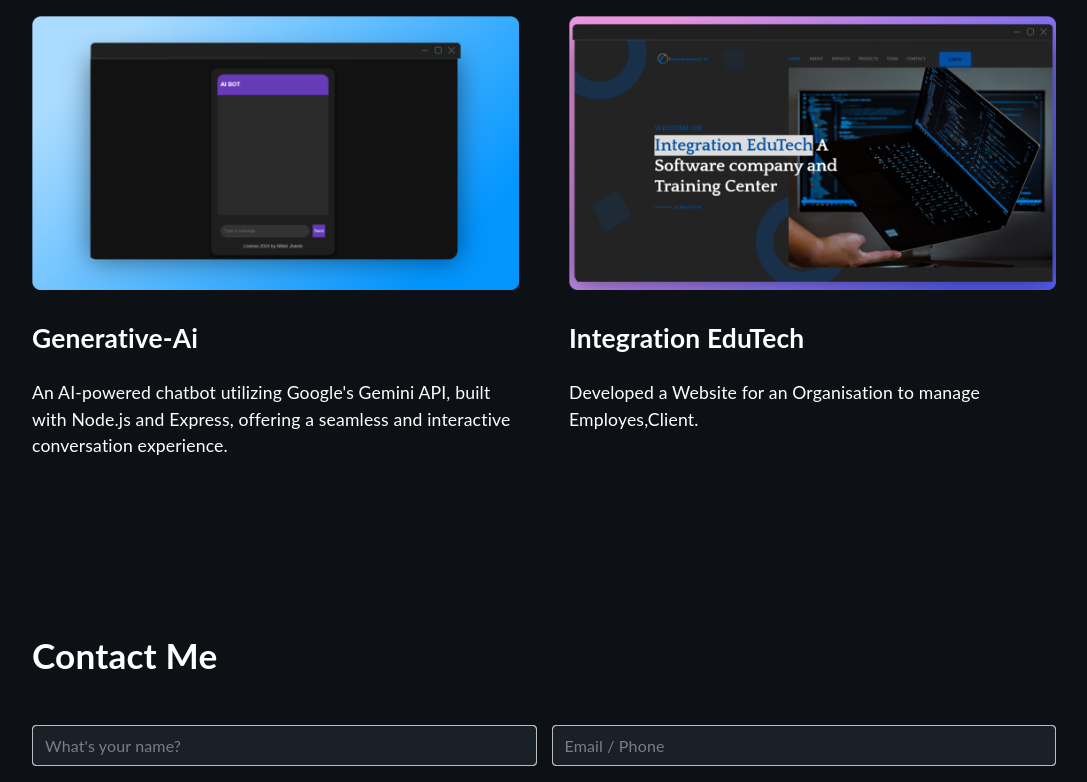
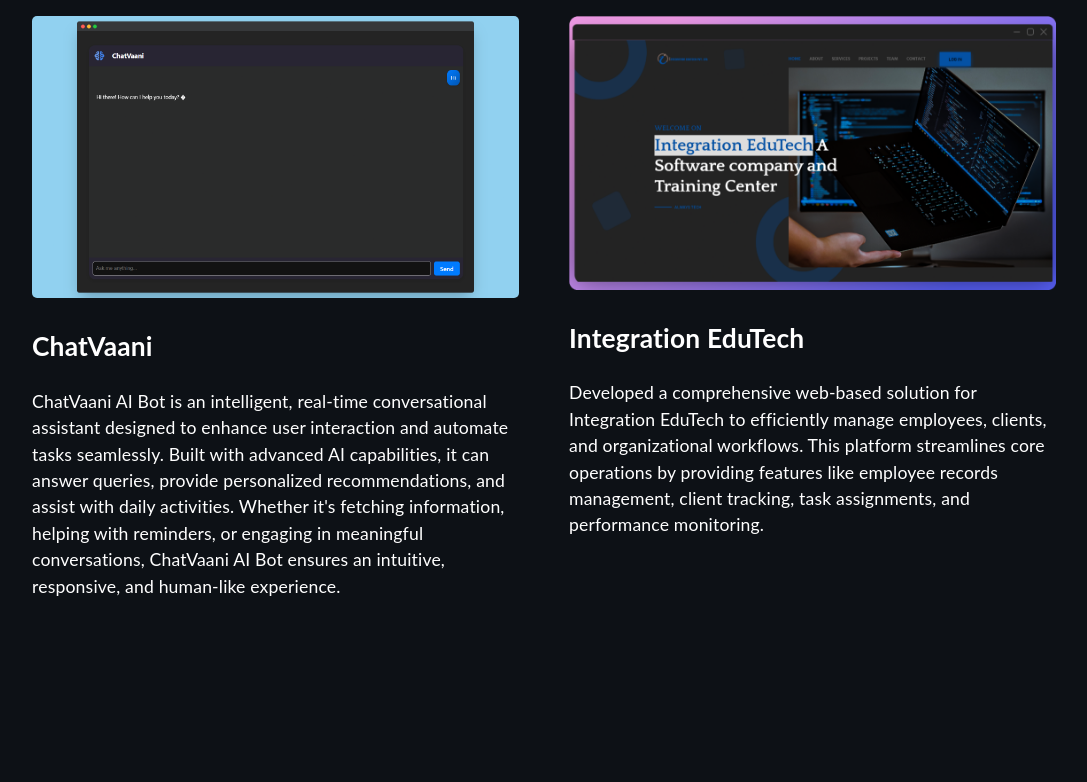
Before and after one commit to Nitishjhamb/MyPortfolio, a React (Create React App) app: page / in a window 1280 px wide. Shown: the part 3206-3988 px from the top of the page, without its empty margins (96-1183 px from the left). Built offline with nearby package versions, Linux system fonts and the light colour scheme.

Commit message:
update the project section

```diff
--- a/src/components/Project.tsx
+++ b/src/components/Project.tsx
@@ -1,38 +1,107 @@
-import mockup1 from '../assets/images/mockup1.png';
-import mockup2 from '../assets/images/mockup2.png';
-import mockup3 from '../assets/images/mockup3.png';
-import mockup4 from '../assets/images/mockup4.png';
-import '../assets/styles/Project.scss';
+import mockup1 from "../assets/images/mockup1.png";
+import mockup2 from "../assets/images/mockup2.png";
+import mockup3 from "../assets/images/mockup3.png";
+import mockup4 from "../assets/images/mockup4.png";
+import "../assets/styles/Project.scss";
 
 function Project() {
-    return(
+  return (
     <div className="projects-container" id="projects">
       <h1>Personal Projects</h1>
       <div className="projects-grid">
-
         <div className="project">
-                <a href="https://github.com/Nitishjhamb/automation-react-project.git" target="_blank" rel="noreferrer"><img src={mockup4} className="zoom" alt="thumbnail" width="100%"/></a>
-                <a href="https://github.com/Nitishjhamb/automation-react-project.git" target="_blank" rel="noreferrer"><h2>Automated Vulnerability Management and Visualization Platform
-                </h2></a>
-                <p>Automated Vulnerability Management and Visualization Platform" is a comprehensive solution designed to enhance software security by automating the detection, analysis, and remediation of vulnerabilities across the development lifecycle.</p>
+          <a
+            href="https://github.com/Nitishjhamb/automation-react-project.git"
+            target="_blank"
+            rel="noreferrer"
+          >
+            <img src={mockup4} className="zoom" alt="thumbnail" width="100%" />
+          </a>
+          <a
+            href="https://github.com/Nitishjhamb/automation-react-project.git"
+            target="_blank"
+            rel="noreferrer"
+          >
+            <h2>
+              Automated Vulnerability Management and Visualization Platform
+            </h2>
+          </a>
+          <p>
+            Automated Vulnerability Management and Visualization Platform" is a
+            comprehensive solution designed to enhance software security by
+            automating the detection, analysis, and remediation of
+            vulnerabilities across the development lifecycle.
+          </p>
         </div>
         <div className="project">
-                <a href="https://www.aquila-cms.com/demo#" target="_blank" rel="noreferrer"><img src={mockup3} className="zoom" alt="thumbnail" width="100%"/></a>
-                <a href="https://www.aquila-cms.com/demo#" target="_blank" rel="noreferrer"><h2>Aquila Cloud Shield Application</h2></a>
-                <p>The Aquila Cloud Shield Application project focuses on
-deploying a robust and secure web application using the MERN
-(MongoDB, Express.js, React, Node.js) stack within a three-tier
-architecture on a cloud platform such as AWS or Azure.</p>
+          <a
+            href="https://www.aquila-cms.com/demo#"
+            target="_blank"
+            rel="noreferrer"
+          >
+            <img src={mockup3} className="zoom" alt="thumbnail" width="100%" />
+          </a>
+          <a
+            href="https://www.aquila-cms.com/demo#"
+            target="_blank"
+            rel="noreferrer"
+          >
+            <h2>Aquila Cloud Shield Application</h2>
+          </a>
+          <p>
+            The Aquila Cloud Shield Application project focuses on deploying a
+            robust and secure web application using the MERN (MongoDB,
+            Express.js, React, Node.js) stack within a three-tier architecture
+            on a cloud platform such as AWS or Azure.
+          </p>
         </div>
         <div className="project">
-                <a href="https://github.com/Nitishjhamb/generative-ai.git" target="_blank" rel="noreferrer"><img src={mockup2} className="zoom" alt="thumbnail" width="100%"/></a>
-                <a href="https://github.com/Nitishjhamb/generative-ai.git" target="_blank" rel="noreferrer"><h2>Generative-Ai</h2></a>
-                <p>An AI-powered chatbot utilizing Google's Gemini API, built with Node.js and Express, offering a seamless and interactive conversation experience.</p>
+          <a
+            href="https://github.com/Nitishjhamb/generative-ai.git"
+            target="_blank"
+            rel="noreferrer"
+          >
+            <img src={mockup2} className="zoom" alt="thumbnail" width="100%" />
+          </a>
+          <a
+            href="https://github.com/Nitishjhamb/ChatVaani.git"
+            target="_blank"
+            rel="noreferrer"
+          >
+            <h2>ChatVaani</h2>
+          </a>
+          <p>
+            ChatVaani AI Bot is an intelligent, real-time conversational
+            assistant designed to enhance user interaction and automate tasks
+            seamlessly. Built with advanced AI capabilities, it can answer
+            queries, provide personalized recommendations, and assist with daily
+            activities. Whether it's fetching information, helping with
+            reminders, or engaging in meaningful conversations, ChatVaani AI Bot
+            ensures an intuitive, responsive, and human-like experience.
+          </p>
         </div>
         <div className="project">
-                <a href="https://github.com/Nitishjhamb" target="_blank" rel="noreferrer"><img src={mockup1} className="zoom" alt="thumbnail" width="100%"/></a>
-                <a href="https://github.com/Nitishjhamb" target="_blank" rel="noreferrer"><h2>Integration EduTech</h2></a>
-                <p>Developed a Website for an Organisation to manage Employes,Client.</p>
+          <a
+            href="https://github.com/Nitishjhamb"
+            target="_blank"
+            rel="noreferrer"
+          >
+            <img src={mockup1} className="zoom" alt="thumbnail" width="100%" />
+          </a>
+          <a
+            href="https://github.com/Nitishjhamb"
+            target="_blank"
+            rel="noreferrer"
+          >
+            <h2>Integration EduTech</h2>
+          </a>
+          <p>
+            Developed a comprehensive web-based solution for Integration EduTech
+            to efficiently manage employees, clients, and organizational
+            workflows. This platform streamlines core operations by providing
+            features like employee records management, client tracking, task
+            assignments, and performance monitoring.
+          </p>
         </div>
       </div>
     </div>
```
Also changed, not shown: src/assets/images/mockup2.png. Lines whose indentation alone changed are shown as unchanged.
